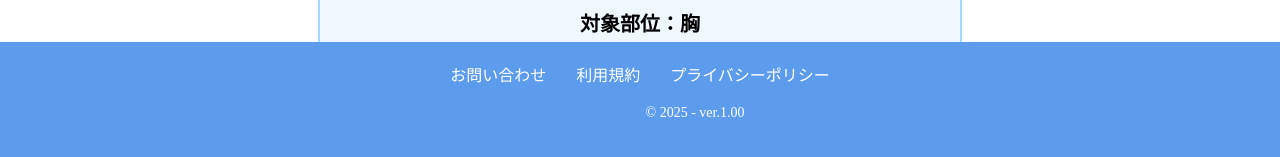
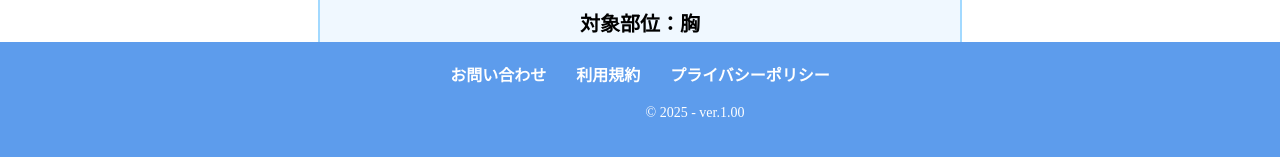
Before and after one commit to michihiro721/diet-maker, a React (Create React App) app in the folder frontend/: page / in a window 1280 px wide. Shown: the part 640-797 px from the top of the page. Built offline with nearby package versions, Linux system fonts and the light colour scheme; some icons are missing.

Commit message:
フッターのお問い合わせ、利用規約、プライバシーポリシーのみたい目を整えた

```diff
--- a/frontend/src/components/Home/Footer/Footer.css
+++ b/frontend/src/components/Home/Footer/Footer.css
@@ -18,6 +18,13 @@
     color: white; /* テキストの色を白に設定 */
     margin: 0 15px; /* 左右に15px */
     text-decoration: none; /* 下線を消す */
+    font-weight: bold; /* 文字を太くする */
+    font-size: 16px; /* フォントサイズを設定 */
+    transition: color 0.3s ease; /* 色の変化をスムーズに */
+}
+
+.link:hover {
+    color: #FFD700; /* ホバー時の色をゴールドに設定 */
 }
 
 .icons {
```
